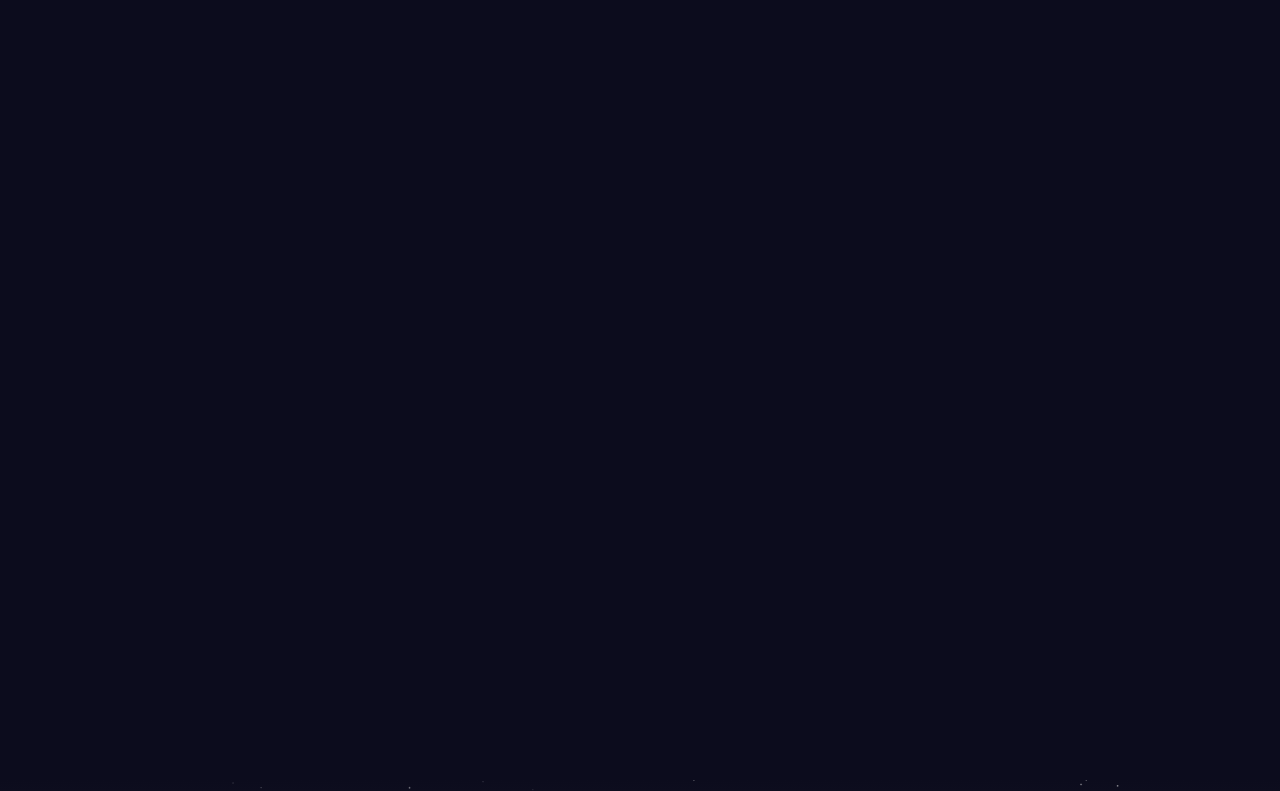
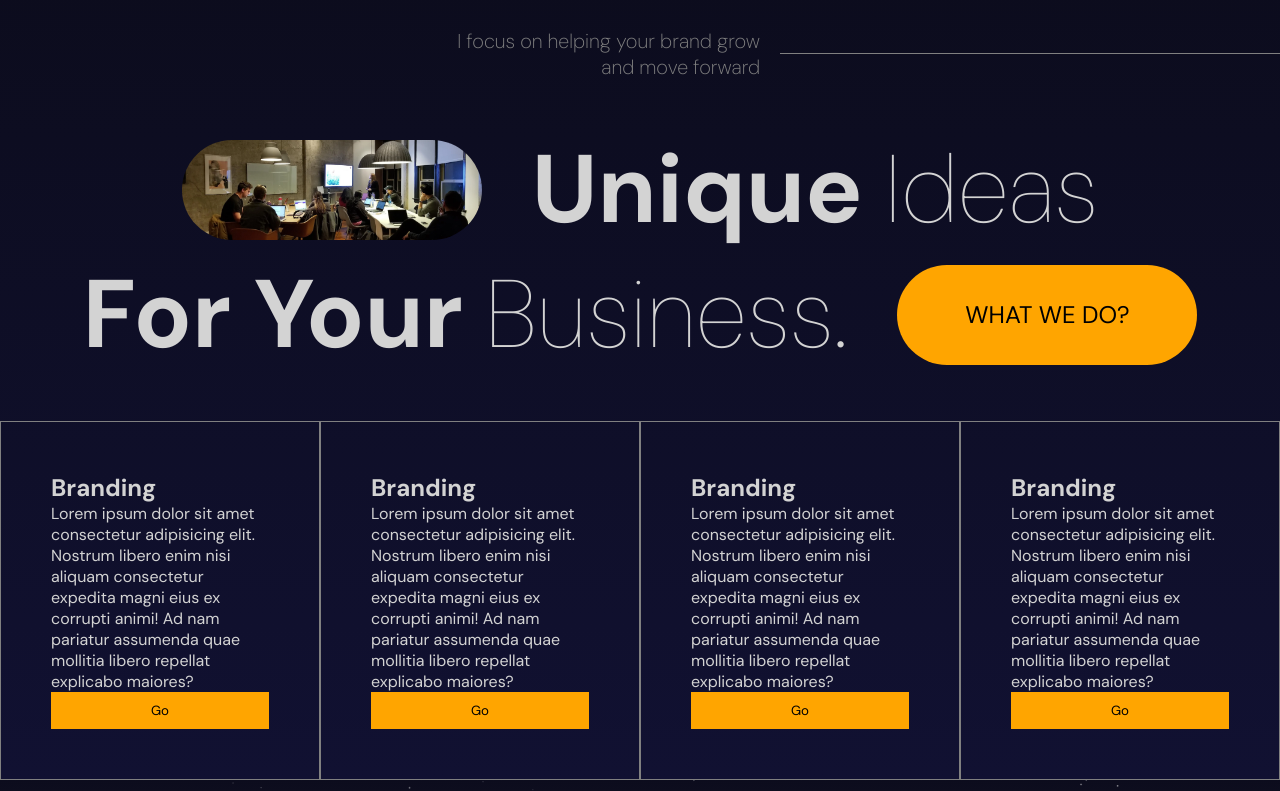
Before and after one commit to SajjanKarn/React-Framer-Motion-Portfolio, a React (Vite) app: page / in a window 1280 px wide. Shown: the part 1620-2411 px from the top of the page. Built offline with nearby package versions, Linux system fonts and the light colour scheme.

Commit message:
done with services section

```diff
--- a/src/App.jsx
+++ b/src/App.jsx
@@ -2,6 +2,7 @@
 import Hero from "./components/hero/Hero";
 import Navbar from "./components/navbar/Navbar";
 import Parallax from "./components/parallax/Parallax";
+import Services from "./components/services/Services";
 
 export default function App() {
   return (
@@ -13,7 +14,9 @@
       <section id="Services">
         <Parallax type="services" />
       </section>
-      <section>Services</section>
+      <section>
+        <Services />
+      </section>
       <section id="Portfolio">
         <Parallax type="portfolio" />
       </section>
--- /dev/null
+++ b/src/components/services/Services.jsx
@@ -0,0 +1,112 @@
+import { motion, useInView } from "framer-motion";
+import "./services.scss";
+import { useRef } from "react";
+
+const variants = {
+  initial: {
+    x: -500,
+    y: 100,
+    opacity: 0,
+  },
+  animate: {
+    x: 0,
+    opacity: 1,
+    y: 0,
+    transition: {
+      duration: 1,
+      staggerChildren: 0.1,
+    },
+  },
+};
+
+export default function Services() {
+  const ref = useRef();
+  const inView = useInView(ref, { margin: "-100px" });
+
+  return (
+    <motion.div
+      className="services"
+      variants={variants}
+      initial="initial"
+      whileInView={inView && "animate"}
+      ref={ref}
+    >
+      <motion.div className="textContainer">
+        <p>
+          I focus on helping your brand grow
+          <br /> and move forward
+        </p>
+        <hr />
+      </motion.div>
+      <motion.div className="titleContainer" variants={variants}>
+        <div className="title">
+          <img src="/people.webp" alt="" />
+          <h1>
+            <motion.b whileHover={{ color: "orange" }}>Unique</motion.b> Ideas
+          </h1>
+        </div>
+        <div className="title">
+          <h1>
+            <motion.b whileHover={{ color: "orange" }}>For Your</motion.b>{" "}
+            Business.
+          </h1>
+          <button>WHAT WE DO?</button>
+        </div>
+      </motion.div>
+      <motion.div className="listContainer" variants={variants}>
+        <motion.div
+          className="box"
+          whileHover={{ background: "lightgray", color: "black" }}
+        >
+          <h2>Branding</h2>
+          <p>
+            Lorem ipsum dolor sit amet consectetur adipisicing elit. Nostrum
+            libero enim nisi aliquam consectetur expedita magni eius ex corrupti
+            animi! Ad nam pariatur assumenda quae mollitia libero repellat
+            explicabo maiores?
+          </p>
+          <button>Go</button>
+        </motion.div>
+        <motion.div
+          className="box"
+          whileHover={{ background: "lightgray", color: "black" }}
+        >
+          <h2>Branding</h2>
+          <p>
+            Lorem ipsum dolor sit amet consectetur adipisicing elit. Nostrum
+            libero enim nisi aliquam consectetur expedita magni eius ex corrupti
+            animi! Ad nam pariatur assumenda quae mollitia libero repellat
+            explicabo maiores?
+          </p>
+          <button>Go</button>
+        </motion.div>
+        <motion.div
+          className="box"
+          whileHover={{ background: "lightgray", color: "black" }}
+        >
+          <h2>Branding</h2>
+          <p>
+            Lorem ipsum dolor sit amet consectetur adipisicing elit. Nostrum
+            libero enim nisi aliquam consectetur expedita magni eius ex corrupti
+            animi! Ad nam pariatur assumenda quae mollitia libero repellat
+            explicabo maiores?
+          </p>
+          <button>Go</button>
+        </motion.div>
+        <motion.div
+          className="box"
+          whileHover={{ background: "lightgray", color: "black" }}
+        >
+          <h2>Branding</h2>
+          <p>
+            Lorem ipsum dolor sit amet consectetur adipisicing elit. Nostrum
+            libero enim nisi aliquam consectetur expedita magni eius ex corrupti
+            animi! Ad nam pariatur assumenda quae mollitia libero repellat
+            explicabo maiores?
+          </p>
+          <button>Go</button>
+        </motion.div>
+      </motion.div>
+    </motion.div>
+  );
+}
--- /dev/null
+++ b/src/components/services/services.scss
@@ -0,0 +1,86 @@
+.services {
+  background: linear-gradient(180deg, #0c0c1d, #111132);
+  height: 100%;
+  display: flex;
+  flex-direction: column;
+  justify-content: space-between;
+
+  .textContainer {
+    flex: 1;
+    align-self: flex-end;
+    display: flex;
+    align-items: center;
+    gap: 20px;
+
+    p {
+      font-weight: 200;
+      font-size: 20px;
+      color: gray;
+      text-align: right;
+    }
+
+    hr {
+      width: 500px;
+      border: none;
+      border-top: 0.5px solid gray;
+    }
+  }
+  .titleContainer {
+    flex: 2;
+    display: flex;
+    flex-direction: column;
+    align-items: center;
+
+    .title {
+      display: flex;
+      align-items: center;
+      gap: 50px;
+
+      img {
+        width: 300px;
+        height: 100px;
+        border-radius: 50px;
+        object-fit: cover;
+      }
+
+      h1 {
+        font-size: 96px;
+        font-weight: 100;
+      }
+
+      button {
+        width: 300px;
+        height: 100px;
+        border-radius: 50px;
+        background-color: orange;
+        border: none;
+        font-size: 24px;
+        cursor: pointer;
+      }
+    }
+  }
+  .listContainer {
+    flex: 2;
+    display: flex;
+    max-width: 1366px;
+    margin: auto;
+
+    .box {
+      padding: 50px;
+      border: 0.5px solid gray;
+      display: flex;
+      flex-direction: column;
+      justify-content: space-between;
+
+      p {
+      }
+
+      button {
+        padding: 10px;
+        background-color: orange;
+        border: none;
+        cursor: pointer;
+      }
+    }
+  }
+}
```
